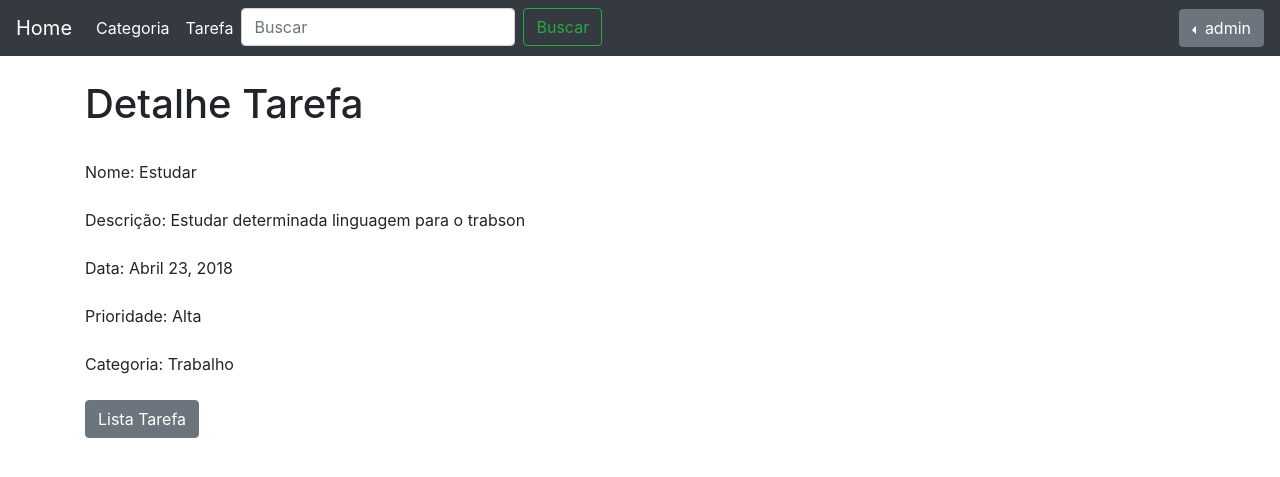
After one commit to matheusmrs01/curso-django, a Django app: page /tarefas/detalhes-tarefa/12/ in a window 1280 px wide. The commit adds this page. Shown: the top 477 px of the page. Run offline with Django 3.2, Linux system fonts and the light colour scheme; a user stored in the database is signed in; data comes from the database, SQL or seed files in the repository; both versions use the stored data as it was after the commit; some libraries are stand-ins or nearby versions.

Commit message:
Atualização nas Tarefas

```diff
--- a/core/templates/base.html
+++ b/core/templates/base.html
@@ -32,11 +32,17 @@
           <li class="nav-item active">
             <a class="nav-link" href="{% url 'tarefas:lista-tarefa' %}">Tarefa <span class="sr-only">(current)</span></a>
           </li>
+          <li>
+            <form class="form-inline" action="{% url 'tarefas:search' %}">
+              <input class="form-control mr-sm-2" name ="search" type="search" placeholder="Buscar" aria-label="Search">
+              <button class="btn btn-outline-success my-2 my-sm-0" type="submit">Buscar</button>
+            </form>
+          </li>
         </ul>
       </div>
       <div class="btn-group dropleft">
         <button type="button" class="btn btn-secondary dropdown-toggle" data-toggle="dropdown" aria-haspopup="true" aria-expanded="false">
-          {% if user.is_authenticated %}{{user.get_full_name}}{% endif %}
+          {% if user.is_authenticated %}{{user.get_full_name|default:user.username}}{% endif %}
         </button>
         <div class="dropdown-menu">
           <a class="dropdown-item" href="{% url 'accounts:change-password' %}">Trocar Senha</a>
--- a/tarefas/models.py
+++ b/tarefas/models.py
@@ -1,10 +1,16 @@
 from django.db import models
+from django.contrib.auth.models import User
 
 # Create your models here.
+
+class TarefaManager(models.Manager):
+    def search(self, query, user):
+        return self.get_queryset().filter(models.Q(nome__icontains=query) | models.Q(descricrao__icontains=query) | models.Q(prioridade__icontains=query) | models.Q(categoria__nome__icontains=query), user=user)
 
 class Categoria(models.Model):
     nome = models.CharField(max_length=100, verbose_name='Nome')
     descricrao = models.TextField(verbose_name='Descrição')
+    user = models.ForeignKey(User, on_delete=models.PROTECT)
 
     def __str__(self):
         return self.nome
@@ -15,11 +21,20 @@ class Tarefa(models.Model):
         ('M', 'Média'),
         ('A', 'Alta'),
     )
+    STATUS_CHOICES = (
+        ('EA', 'Em Andamento'),
+        ('C', 'Concluído'),
+        ('CD', 'Cancelada'),
+    )
     nome = models.CharField(max_length=100, verbose_name='Nome')
     descricrao = models.TextField(verbose_name='Descrição', blank=True)
     data_final = models.DateField(verbose_name='Data Final')
     prioridade = models.CharField(verbose_name='Prioridade', max_length=1, choices=PRIORIDADE_CHOICES)
     categoria = models.ForeignKey(Categoria, verbose_name='Categoria', on_delete=models.PROTECT)
+    user = models.ForeignKey(User, on_delete=models.PROTECT)
+    status = models.CharField(verbose_name='Status', max_length=2, choices=STATUS_CHOICES, blank=True, default='EA')
+
+    objects = TarefaManager()
 
     def __str__(self):
         return self.nome
--- /dev/null
+++ b/tarefas/templates/tarefas/detalhes_tarefa.html
@@ -0,0 +1,35 @@
+{% extends "base.html" %}
+<div class="row">
+    {% block body %}
+    <h1>Detalhe Tarefa</h1>
+    <br/>
+        <form class="" action="" method="post">
+            {% csrf_token %}
+            <div class="form-group">
+                <label for="">Nome:</label>
+                {{ tarefa.nome}}
+            </div>
+            <div class="form-group">
+                <label for="">Descrição:</label>
+                {{ tarefa.descricrao}}
+            </div>
+            <div class="form-group">
+                <label for="">Data:</label>
+                {{ tarefa.data_final}}
+            </div>
+            <div class="form-group">
+                <label for="">Prioridade:</label>
+                {{ tarefa.get_prioridade_display}}
+            </div>
+            <div class="form-group">
+                <label for="">Categoria:</label>
+                {{ tarefa.categoria}}
+            </div>
+            <div class="form-group">
+                <a href="{% url 'tarefas:lista-tarefa' %}" class="btn btn-secondary" role="button">Lista Tarefa</a>
+
+            </div>
+        </form>
+
+    {% endblock body %}
+</div>
--- a/tarefas/urls.py
+++ b/tarefas/urls.py
@@ -11,4 +11,6 @@ urlpatterns = [
     url('^lista-tarefa/$', views.lista_tarefa, name = 'lista-tarefa'),
     url('^delete-tarefa/(?P<id>[0-9]+)/$', views.delete_tarefa, name = 'delete-tarefa'),
     url('^update-tarefa/(?P<id>[0-9]+)/$', views.update_tarefa, name = 'update-tarefa'),
+    url('^detalhes-tarefa/(?P<id>[0-9]+)/$', views.detalhes_tarefa, name = 'detalhes-tarefa'),
+    url('^buscar/$', views.search, name = 'search'),
 ]
--- a/tarefas/views.py
+++ b/tarefas/views.py
@@ -1,6 +1,7 @@
 from django.shortcuts import render, redirect, get_object_or_404
 from .forms import *
 from django.http import HttpResponse
+from django.contrib import messages
 from .models import *
 from django.contrib.auth.decorators import login_required
 
@@ -12,7 +13,9 @@ def nova_categoria(request):
     if request.method == 'POST':
         form = CategoriaForms(request.POST)
         if form.is_valid():
-            form.save()
+            f = form.save(commit=False)
+            f.user = request.user
+            f.save()
             return redirect('tarefas:categoria')
         else:
             print(form.errors)
@@ -20,19 +23,27 @@ def nova_categoria(request):
         form = CategoriaForms()
 
     return render(request, 'tarefas/nova_categoria.html', {'form': form})
+
 @login_required
 def lista_categoria(request):
-    categorias = Categoria.objects.all()
+    categorias = Categoria.objects.filter(user = request.user)
     return render(request, 'tarefas/lista_categoria.html', {'categorias': categorias})
+
 @login_required
 def delete_categoria(request, id):
-    categoria = Categoria.objects.get(pk=id).delete()
+    categoria = Categoria.objects.get(pk=id)
+    if categoria.user == request.user:
+        categoria.delete()
+    else:
+        messages.error(request, 'Você não tem permissão para excluir essa categoria.')
+        return render(request, 'core')
     return redirect('tarefas:categoria')
+
 @login_required
 def update_categoria(request, id):
-    categoria = Categoria.objects.get(pk=id)
+    categoria = get_object_or_404(Categoria, id=id, user=request.user)
     if request.method == 'POST':
-        form = Categoria(request.POST, instance=categoria)
+        form = CategoriaForms(request.POST, instance=categoria)
         if form.is_valid():
             form.save()
             return redirect('tarefas:categoria')
@@ -43,32 +54,54 @@ def update_categoria(request, id):
 ############ TAREFA ##############
 @login_required
 def lista_tarefa(request):
-    tarefas = Tarefa.objects.all()
+    tarefas = Tarefa.objects.filter(user = request.user, status ='EA')
     return render(request, 'tarefas/lista_tarefa.html', {'tarefas': tarefas})
+
 @login_required
 def nova_tarefa(request):
     if request.method == 'POST':
-        form = TarefaForms(request.POST)
+        form = TarefaForms(user = request.user,  data = request.POST)
         if form.is_valid():
-            form.save()
+            f = form.save(commit=False)
+            f.user = request.user
+            f.save()
             return redirect('tarefas:lista-tarefa')
         else:
             print(form.errors)
     else:
-        form = TarefaForms()
+        form = TarefaForms(user = request.user)
     return render(request, 'tarefas/nova_tarefa.html', {'form': form})
+
 @login_required
 def delete_tarefa(request, id):
-    tarefa = Tarefa.objects.get(pk = id).delete()
+    tarefa = Tarefa.objects.get(pk=id)
+    if tarefa.user == request.user:
+        tarefa.delete()
+    else:
+        messages.error(request, 'Você não tem permissão para excluir essa tarefa.')
+        return redirect('tarefas:lista-tarefa')
     return redirect('tarefas:lista-tarefa')
+
 @login_required
 def update_tarefa(request, id):
-    tarefa = Tarefa.objects.get(pk=id)
+    tarefa = get_object_or_404(Tarefa, id=id, user=request.user)
     if request.method == 'POST':
-        form = TarefaForms(request.POST, instance=tarefa)
+        form = TarefaForms(user = request.user, data=request.POST, instance=tarefa)
         if form.is_valid():
             form.save()
             return redirect('tarefas:lista-tarefa')
     else:
-        form = TarefaForms(instance=tarefa)
+        form = TarefaForms(user = request.user, instance=tarefa)
         return render(request, 'tarefas/nova_tarefa.html', {'form': form})
+
+@login_required
+def search(request):
+    q = request.GET.get('search')
+    if q is not None:
+        results = Tarefa.objects.search(q, request.user)
+    return render(request, 'tarefas/pagina_resultado.html', {'results':results})
+
+@login_required
+def detalhes_tarefa(request, id):
+    tarefa = get_object_or_404(Tarefa, id=id, user=request.user)
+    return render(request, 'tarefas/detalhes_tarefa.html', {'tarefa':tarefa})
--- a/todo/settings.py
+++ b/todo/settings.py
@@ -25,7 +25,7 @@ SECRET_KEY = 'dhu3$2z-h)a50w_11-b4r$^bjt)^74wpb2mj^+mfp59cj!w+_7'
 # SECURITY WARNING: don't run with debug turned on in production!
 DEBUG = True
 
-ALLOWED_HOSTS = []
+ALLOWED_HOSTS = ['localhost']
 
 
 # Application definition
```
Also changed, not shown: core/templates/404.html (added, +7 -0 lines), tarefas/forms.py (+7 -2 lines), tarefas/templates/tarefas/lista_categoria.html (+16 -2 lines), tarefas/templates/tarefas/lista_tarefa.html (+14 -3 lines), tarefas/templates/tarefas/nova_tarefa.html (+6 -1 lines), tarefas/templates/tarefas/pagina_resultado.html (added, +15 -0 lines), db.sqlite3, tarefas/migrations/0003_tarefa_user.py (added), tarefas/migrations/0004_categoria_user.py (added), tarefas/migrations/0005_tarefa_status.py (added), tarefas/migrations/0006_auto_20180423_1408.py (added).
